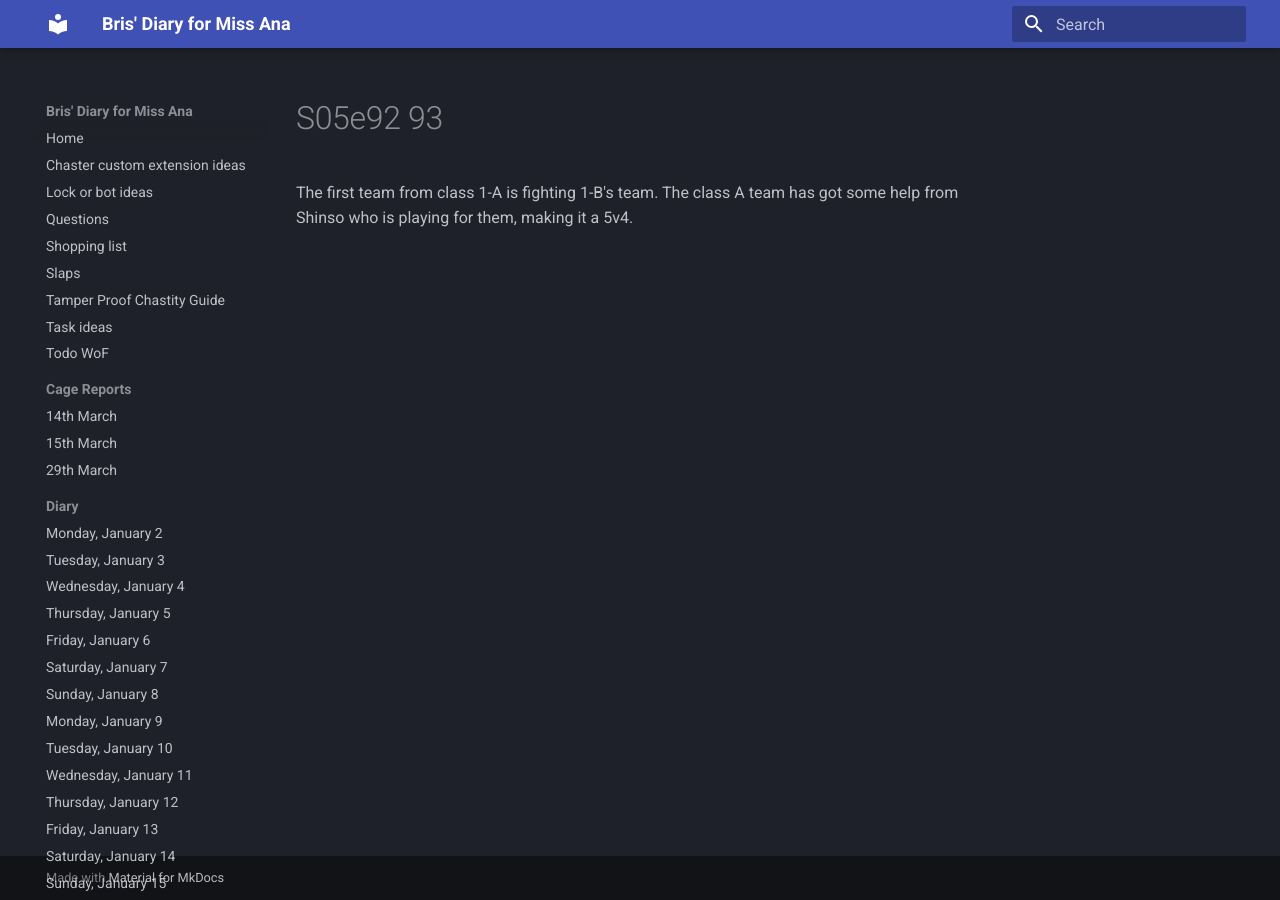
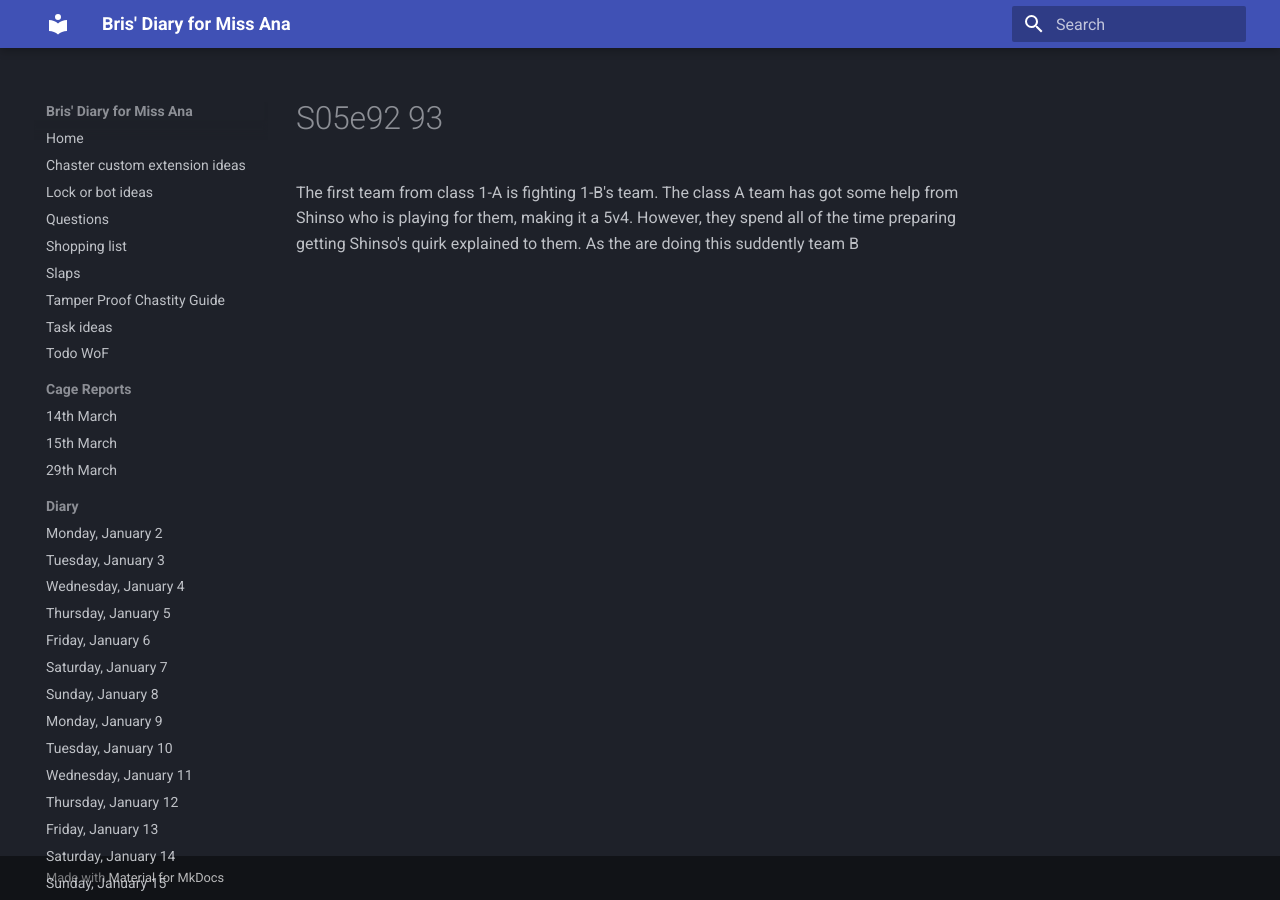
Before and after one commit to bris00/DFMA, an MkDocs documentation site: the page built from diary/Series/My Hero Academia/s05e92-93.md, in a window 1280 px wide. Built offline with MkDocs 1.6.1 and Material for MkDocs 9.7.7, drawn with Linux system fonts in a browser that asks for light colours.

Commit message:
vault backup: 2023-04-17 20:01:41
Affected files:
diary/Series/My Hero Academia/s05e92-93.md

```diff
--- a/diary/Series/My Hero Academia/s05e92-93.md
+++ b/diary/Series/My Hero Academia/s05e92-93.md
@@ -1 +1 @@
-The first team from class 1-A is fighting 1-B's team. The class A team has got some help from Shinso who is playing for them, making it a 5v4.
+The first team from class 1-A is fighting 1-B's team. The class A team has got some help from Shinso who is playing for them, making it a 5v4. However, they spend all of the time preparing getting Shinso's quirk explained to them. As the are doing this suddently team B
```
